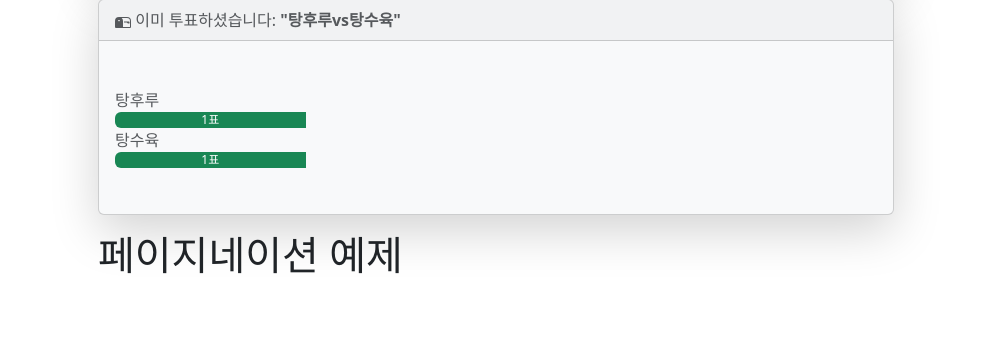
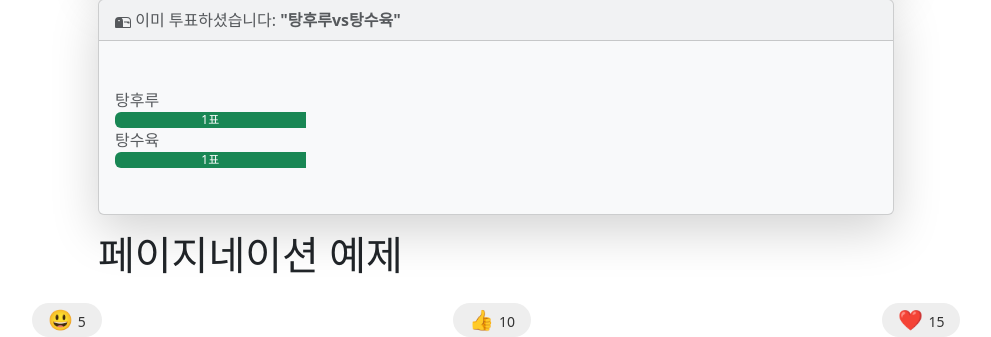
Before and after one commit to KRAFTON-JUNGLE-3rd-TEAM-6/mo-jung-forest, a Flask app: page /main in a window 1280 px wide. Shown: the part 602-939 px from the top of the page, without its empty margins (144-1135 px from the left). Before the commit the page ends 876 px from the top, so only its background shows below. Run offline with Flask 3, Linux system fonts and the light colour scheme.

Commit message:
버그 수정

```diff
--- a/app.py
+++ b/app.py
@@ -338,10 +338,16 @@ def show_main():
                 "voterId": request.cookies.get('id'),
                 "voteId": str(vote['_id'])
             })
+            from collections import defaultdict
+            key_counts = defaultdict(int)
+            polls = db.UserVote.find({"voteId": str(vote['_id'])})
+            for poll in polls:
+                key_counts[poll['optionId']] += 1
             voteObj = {
                 "mode": "VOTE",
                 "title": vote['title'],
-                "options": vote['option']
+                "options": vote['option'],
+                "optionProportions": [{key: value} for key, value in key_counts.items()]
             }
             if currentUserVote:
                 voteObj['selectedOptionId'] = currentUserVote['optionId']
--- a/templates/index.html
+++ b/templates/index.html
@@ -37,6 +37,32 @@
             object-fit: cover; /* Crop the image to fill the container */
             width: 100%; /* Ensure the image takes up the full width of the container */
             height: 100%; /* Ensure the image takes up the full height of the container */
+        }
+
+        .emoji-reaction-buttons {
+            display: flex;
+            justify-content: space-around;
+        }
+
+        .btn-emoji-reaction {
+            border: none;
+            background-color: #eee;
+            color: #333;
+            border-radius: 20px;
+            padding: 2px 16px;
+            font-size: 20px;
+            cursor: pointer;
+            transition: background-color 0.3s;
+        }
+
+        .emoji-count {
+            font-size: 14px; /* Adjust the font size as needed */
+            white-space: nowrap; /* Prevent wrapping */
+        }
+
+
+        .btn-emoji-reaction:hover {
+            background-color: #ddd;
         }
 
     </style>
@@ -226,6 +252,7 @@
                                 const title = post.title;
                                 const options = post.options;
                                 console.log("vote is selected");
+                                console.log("optionProportions is: " + post.optionProportions);
                                 if (!post.selectedOptionId) {
                                     console.log("user hasn't voted yet");
                                     makeBeforeVoteCard(title, options);
@@ -468,5 +495,17 @@
             </div>
         </div>
     </div>
+
+    <div class="emoji-reaction-buttons">
+        <button class="btn btn-emoji-reaction">
+            😃 <span class="emoji-count">5</span>
+        </button>
+        <button class="btn btn-emoji-reaction">
+            👍 <span class="emoji-count">10</span>
+        </button>
+        <button class="btn btn-emoji-reaction">
+            ❤️ <span class="emoji-count">15</span>
+        </button>
+
 </body>
 </html>
```
